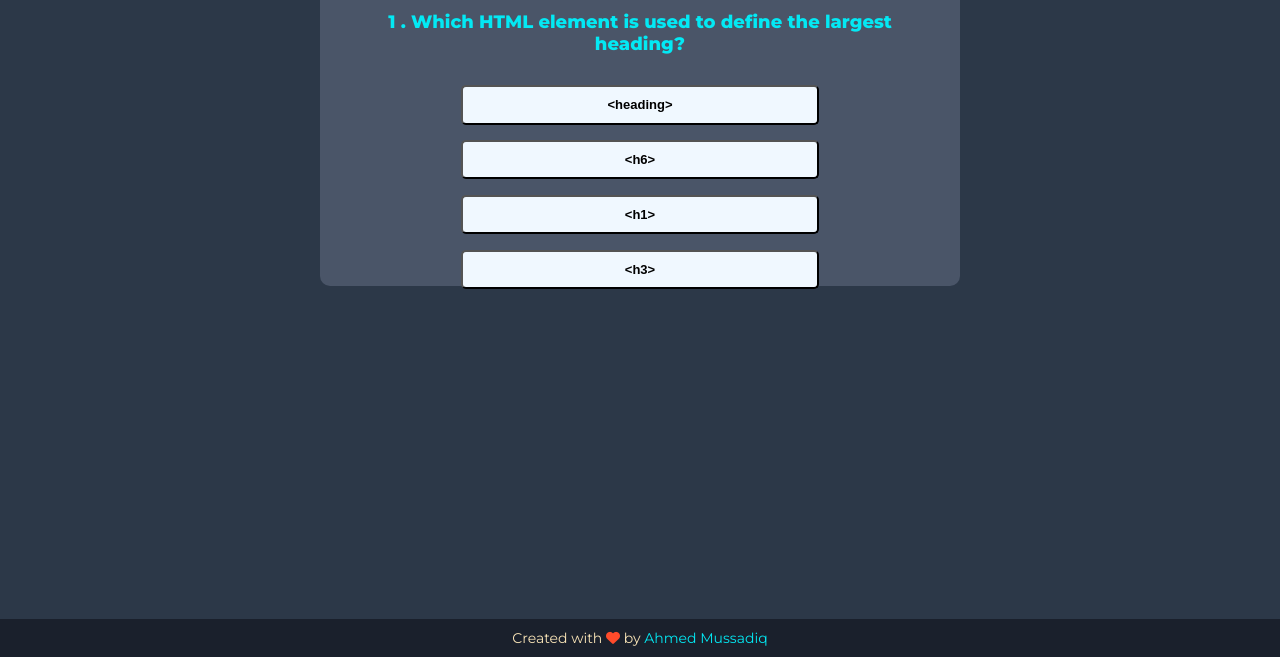
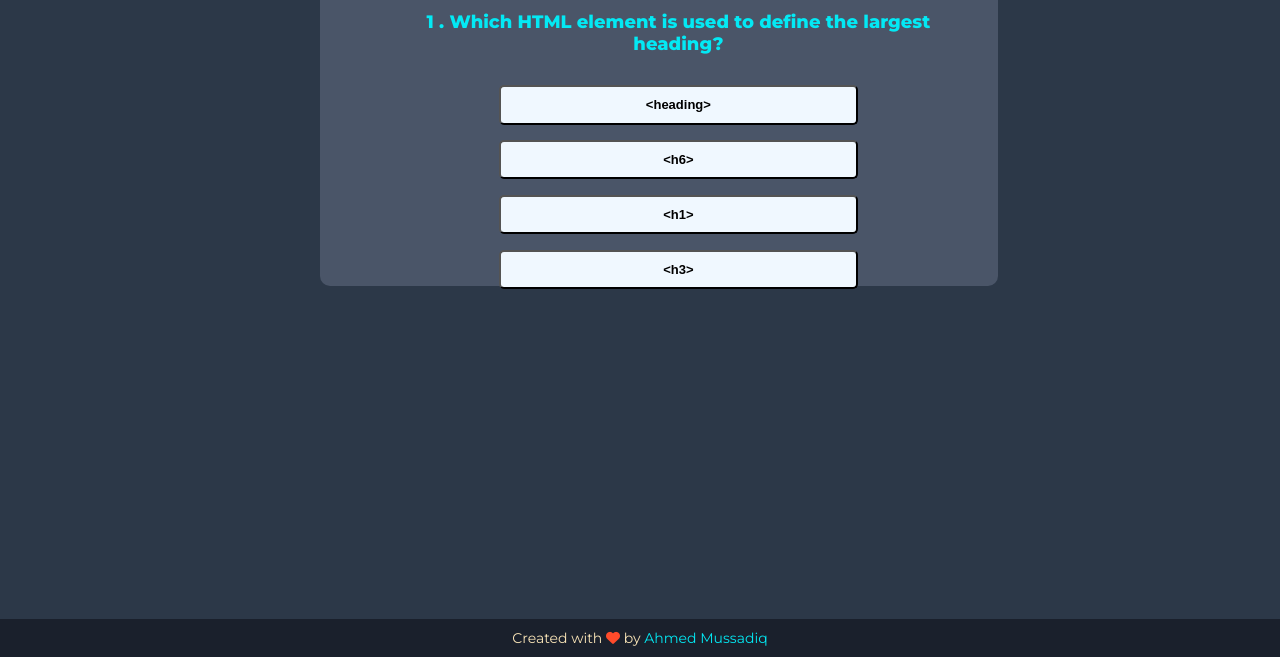
Before and after one commit to F219295/quizapp, a plain HTML site: page index.html in a window 1280 px wide. Shown: the part 143-800 px from the top of the page. Drawn offline with Linux system fonts and the light colour scheme.

Commit message:
Update style.css

```diff
--- a/style.css
+++ b/style.css
@@ -15,7 +15,7 @@ body{
     border-radius: 10px;
     margin: 3% 20% 0% 25%;
     text-align: center;
-    padding: 1% 5% 3% 5%;
+    padding: 1% 5% 3% 8%;
 }
 .heading h1{
     color: #F9E4B7;
```
